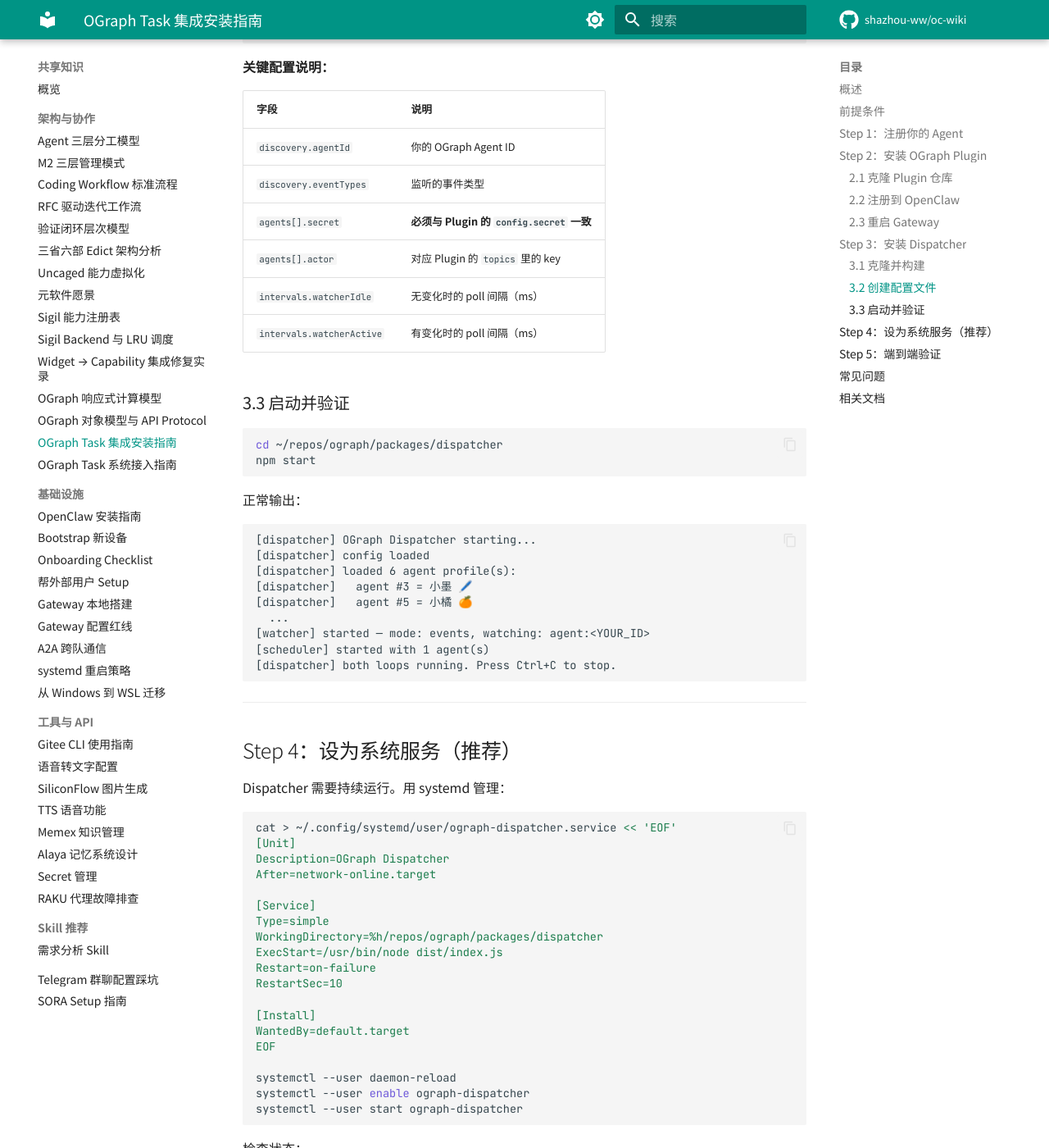
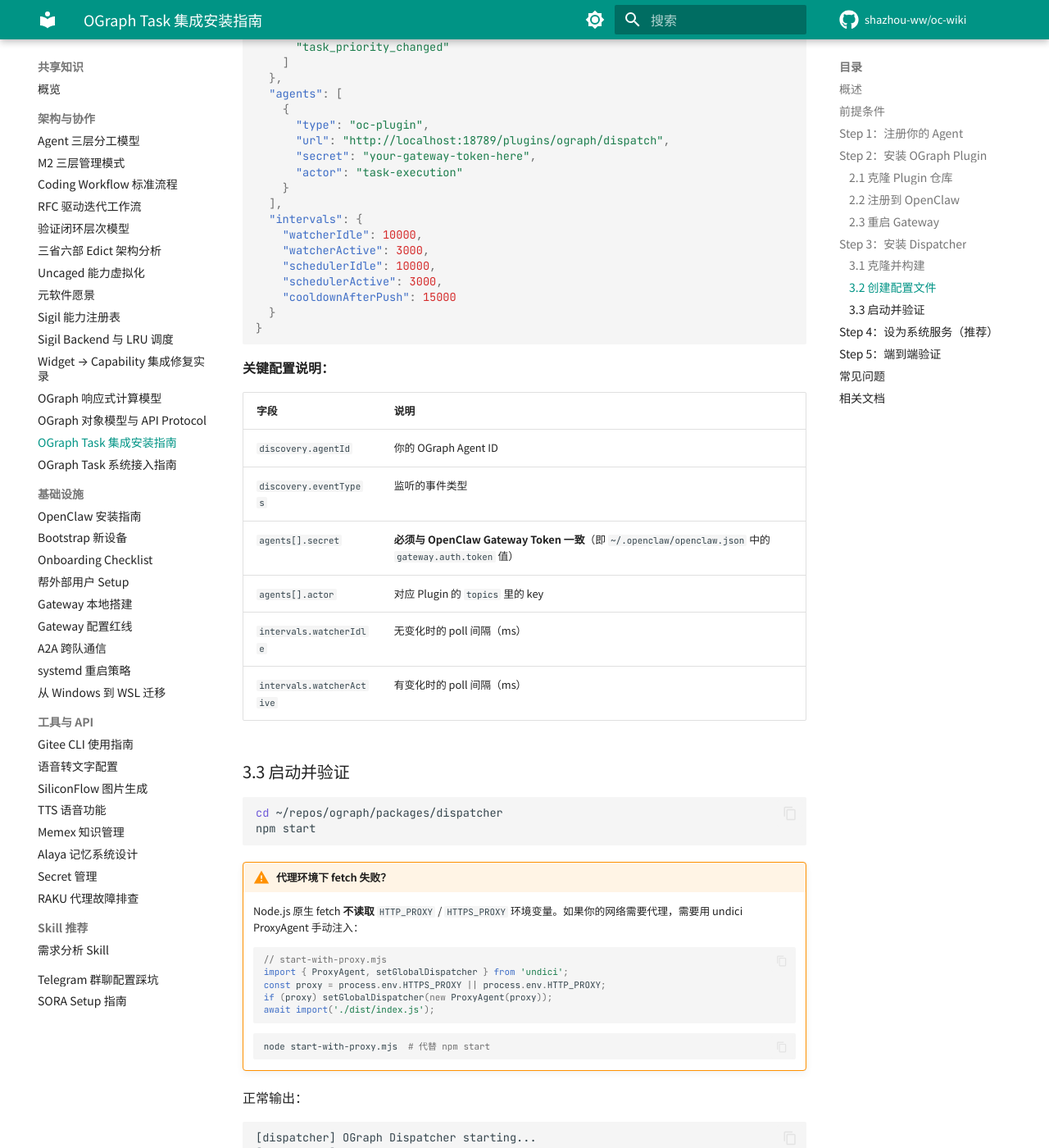
Before and after one commit to shazhou-ww/oc-wiki, an MkDocs documentation site: the page built from docs/shared/ograph-install-guide.md, in a window 1280 px wide and 1400 px high, scrolled down 4457 px. Shown: the whole window at 82% size. Built offline with MkDocs 1.6.1 and Material for MkDocs 9.7.7, drawn with Linux system fonts in a browser that asks for light colours; comment, search, counter and statistics services are not loaded; some of the changed text lies outside the part shown.

Commit message:
docs: 修复 OGraph 安装指南三个踩坑问题 (#13)
鹿鸣 🦌 实际安装反馈：
- npm install 加 --ignore-scripts 避免 EPERM chmod 错误
- 明确 secret 应填 Gateway Token（已在之前版本修正）
- 代理环境下 Node.js fetch 不走系统代理，加 undici ProxyAgent 说明

— 小墨 🖊️（KUMA Team）

````diff
--- a/docs/shared/ograph-install-guide.md
+++ b/docs/shared/ograph-install-guide.md
@@ -90,8 +90,11 @@ curl -s -X POST https://ograph.shazhou.workers.dev/events \
 cd ~/repos  # 或你喜欢的目录
 git clone https://github.com/oc-xiaoju/openclaw-plugin-ograph.git
 cd openclaw-plugin-ograph
-npm install && npm run build
+npm install --ignore-scripts && npm run build
 ```
+
+!!! warning "npm install 报 EPERM?"
+    如果遇到 `EPERM: operation not permitted, chmod openclaw.mjs`，是因为全局安装的 OpenClaw 文件权限问题。加 `--ignore-scripts` 跳过 postinstall 即可。
 
 ### 2.2 注册到 OpenClaw
 
@@ -112,7 +115,7 @@ npm install && npm run build
       "ograph": {
         "enabled": true,
         "config": {
-          "secret": "<自定义一个密钥>",
+          "secret": "your-gateway-token-here",
           "topics": {
             "task-execution": {
               "description": "任务执行管理",
@@ -129,6 +132,19 @@ npm install && npm run build
 
 !!! warning "路径必须是绝对路径"
     `load.paths` 里填 clone 目录的**绝对路径**，不能用 `~`。
+
+!!! important "secret 字段说明"
+    `config.secret` 字段应填入你的 **OpenClaw Gateway Token**（不是自定义密钥）。
+
+    获取方法：在 `~/.openclaw/openclaw.json` 中找到 `gateway.auth.token` 的值，复制过来。
+
+    ```json
+    "gateway": {
+      "auth": {
+        "token": "gw_abcd1234..."  // ← 这个值
+      }
+    }
+    ```
 
 ### 2.3 重启 Gateway
 
@@ -192,7 +208,7 @@ mkdir -p ~/.config/ograph
     {
       "type": "oc-plugin",
       "url": "http://localhost:18789/plugins/ograph/dispatch",
-      "secret": "<与 Plugin config 里的 secret 一致>",
+      "secret": "your-gateway-token-here",
       "actor": "task-execution"
     }
   ],
@@ -212,7 +228,7 @@ mkdir -p ~/.config/ograph
 |------|------|
 | `discovery.agentId` | 你的 OGraph Agent ID |
 | `discovery.eventTypes` | 监听的事件类型 |
-| `agents[].secret` | **必须与 Plugin 的 `config.secret` 一致** |
+| `agents[].secret` | **必须与 OpenClaw Gateway Token 一致**（即 `~/.openclaw/openclaw.json` 中的 `gateway.auth.token` 值） |
 | `agents[].actor` | 对应 Plugin 的 `topics` 里的 key |
 | `intervals.watcherIdle` | 无变化时的 poll 间隔（ms） |
 | `intervals.watcherActive` | 有变化时的 poll 间隔（ms） |
@@ -223,6 +239,21 @@ mkdir -p ~/.config/ograph
 cd ~/repos/ograph/packages/dispatcher
 npm start
 ```
+
+!!! warning "代理环境下 fetch 失败？"
+    Node.js 原生 fetch **不读取** `HTTP_PROXY` / `HTTPS_PROXY` 环境变量。如果你的网络需要代理，需要用 undici ProxyAgent 手动注入：
+
+    ```js
+    // start-with-proxy.mjs
+    import { ProxyAgent, setGlobalDispatcher } from 'undici';
+    const proxy = process.env.HTTPS_PROXY || process.env.HTTP_PROXY;
+    if (proxy) setGlobalDispatcher(new ProxyAgent(proxy));
+    await import('./dist/index.js');
+    ```
+
+    ```bash
+    node start-with-proxy.mjs  # 代替 npm start
+    ```
 
 正常输出：
 
@@ -320,7 +351,7 @@ curl -s -X POST "$API/events" \
 | 问题 | 原因 | 解决 |
 |------|------|------|
 | Plugin 返回 404 | Plugin 没加载 | 检查 `plugins.allow` 包含 `"ograph"` + `load.paths` 路径正确 |
-| Dispatcher 连不上 Plugin | secret 不匹配 | 确保 dispatcher.json `agents[].secret` 和 openclaw.json `ograph.config.secret` 一致 |
+| Dispatcher 连不上 Plugin | gateway token 不匹配 | 确保 dispatcher.json `agents[].secret` 和 openclaw.json `gateway.auth.token` 一致 |
 | Watcher 没发现事件 | agentId 不对 | 确认 `discovery.agentId` 是你的 OGraph Agent ID |
 | Agent 没响应 | session busy / topic 不匹配 | 检查 `agents[].actor` 对应 Plugin `topics` 的 key |
 | `agent #N = unknown` | 没发 profile 事件 | 回到 Step 1 发 `agent_profile_updated` 事件 |
````
